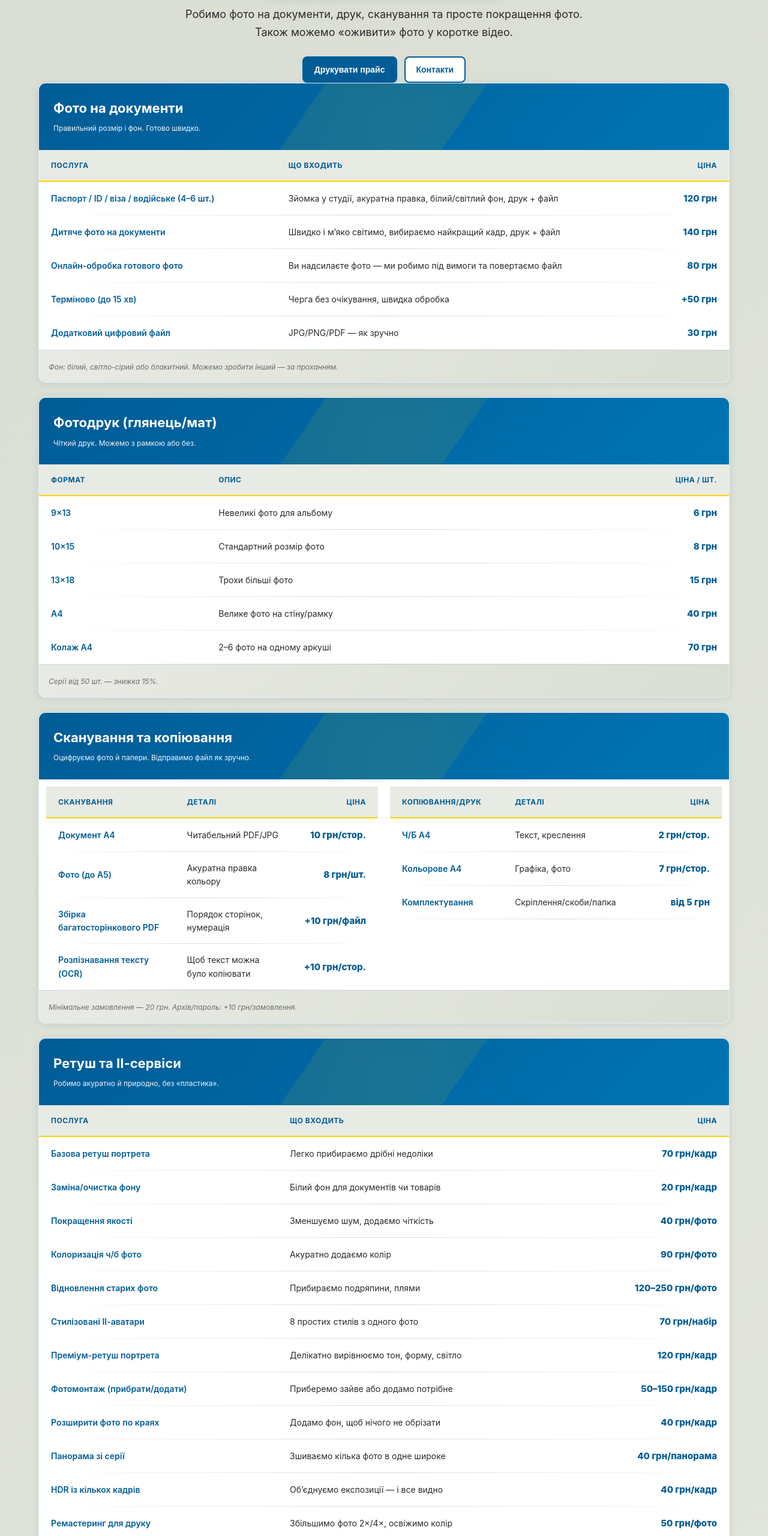
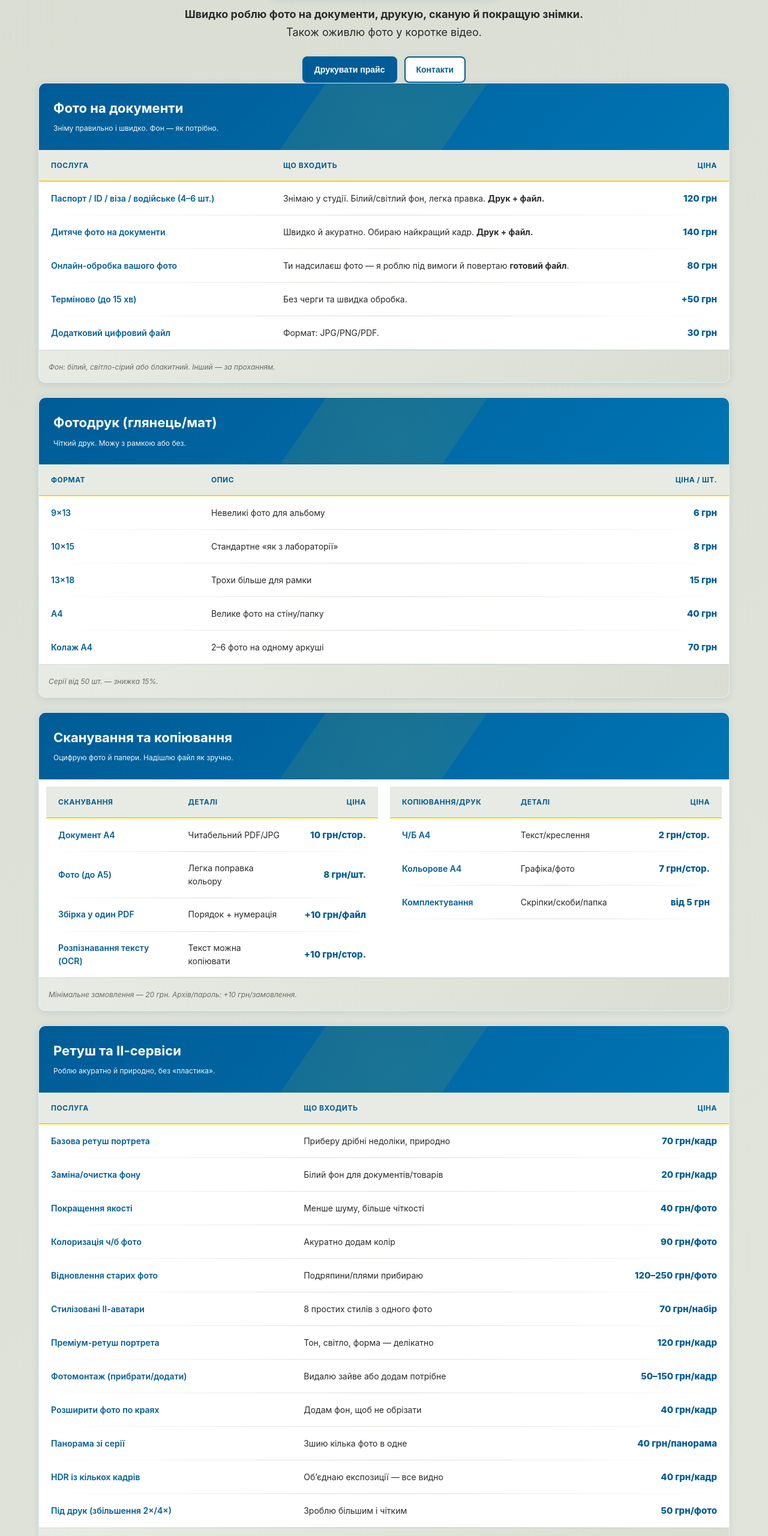
Before and after one commit to avku-ua-volunteers/PixPrint, a plain HTML site: page index.html in a window 1280 px wide. Shown: the part 240-2800 px from the top of the page at 60% size. Drawn offline with Linux system fonts and the light colour scheme.

Commit message:
Update index.html

```diff
--- a/index.html
+++ b/index.html
@@ -49,8 +49,8 @@
   </header>
 
   <div class="wrap hero">
-    <span class="badge">Ціни нижче середніх • <span class="muted">Оновлено: <time datetime="2025-09-24">24 вересня 2025</time></span></span>
-    <p>Робимо фото на документи, друк, сканування та просте покращення фото. Також можемо «оживити» фото у коротке відео.</p>
+    <span class="badge">Ціни нижче середніх • <span class="muted">Оновлено: <time datetime="2025-10-08">8 жовтня 2025</time></span></span>
+    <p><strong>Швидко роблю фото на документи, друкую, сканую й покращую знімки.</strong> Також оживлю фото у коротке відео.</p>
     <div class="actions">
       <button type="button" class="btn primary" data-action="print">Друкувати прайс</button>
       <button type="button" class="btn" data-action="goto" data-target="#contacts">Контакти</button>
@@ -62,7 +62,7 @@
     <section id="docs" class="card" aria-labelledby="h-docs">
       <div class="head">
         <h2 id="h-docs">Фото на документи</h2>
-        <span class="hint">Правильний розмір і фон. Готово швидко.</span>
+        <span class="hint">Зніму правильно і швидко. Фон — як потрібно.</span>
       </div>
       <table>
         <caption class="sr-only">Прайс: фото на документи</caption>
@@ -72,33 +72,33 @@
         <tbody>
           <tr>
             <td>Паспорт / ID / віза / водійське (4–6 шт.)</td>
-            <td>Зйомка у студії, акуратна правка, білий/світлий фон, друк + файл</td>
+            <td>Знімаю у студії. Білий/світлий фон, легка правка. <strong>Друк + файл.</strong></td>
             <td class="price">120 грн</td>
           </tr>
           <tr>
             <td>Дитяче фото на документи</td>
-            <td>Швидко і м’яко світимо, вибираємо найкращий кадр, друк + файл</td>
+            <td>Швидко й акуратно. Обираю найкращий кадр. <strong>Друк + файл.</strong></td>
             <td class="price">140 грн</td>
           </tr>
           <tr>
-            <td>Онлайн-обробка готового фото</td>
-            <td>Ви надсилаєте фото — ми робимо під вимоги та повертаємо файл</td>
+            <td>Онлайн-обробка вашого фото</td>
+            <td>Ти надсилаєш фото — я роблю під вимоги й повертаю <strong>готовий файл</strong>.</td>
             <td class="price">80 грн</td>
           </tr>
           <tr>
             <td>Терміново (до 15 хв)</td>
-            <td>Черга без очікування, швидка обробка</td>
+            <td>Без черги та швидка обробка.</td>
             <td class="price">+50 грн</td>
           </tr>
           <tr>
             <td>Додатковий цифровий файл</td>
-            <td>JPG/PNG/PDF — як зручно</td>
+            <td>Формат: JPG/PNG/PDF.</td>
             <td class="price">30 грн</td>
           </tr>
         </tbody>
       </table>
       <div class="foot">
-        <span class="note">Фон: білий, світло-сірий або блакитний. Можемо зробити інший — за проханням.</span>
+        <span class="note">Фон: білий, світло-сірий або блакитний. Інший — за проханням.</span>
       </div>
     </section>
 
@@ -106,7 +106,7 @@
     <section id="print" class="card" aria-labelledby="h-print">
       <div class="head">
         <h2 id="h-print">Фотодрук (глянець/мат)</h2>
-        <span class="hint">Чіткий друк. Можемо з рамкою або без.</span>
+        <span class="hint">Чіткий друк. Можу з рамкою або без.</span>
       </div>
       <table>
         <caption class="sr-only">Прайс: фотодрук</caption>
@@ -115,9 +115,9 @@
         </thead>
         <tbody>
           <tr><td>9×13</td><td>Невеликі фото для альбому</td><td class="price">6 грн</td></tr>
-          <tr><td>10×15</td><td>Стандартний розмір фото</td><td class="price">8 грн</td></tr>
-          <tr><td>13×18</td><td>Трохи більші фото</td><td class="price">15 грн</td></tr>
-          <tr><td>A4</td><td>Велике фото на стіну/рамку</td><td class="price">40 грн</td></tr>
+          <tr><td>10×15</td><td>Стандартне «як з лабораторії»</td><td class="price">8 грн</td></tr>
+          <tr><td>13×18</td><td>Трохи більше для рамки</td><td class="price">15 грн</td></tr>
+          <tr><td>A4</td><td>Велике фото на стіну/папку</td><td class="price">40 грн</td></tr>
           <tr><td>Колаж A4</td><td>2–6 фото на одному аркуші</td><td class="price">70 грн</td></tr>
         </tbody>
       </table>
@@ -130,7 +130,7 @@
     <section id="scan" class="card" aria-labelledby="h-scan">
       <div class="head">
         <h2 id="h-scan">Сканування та копіювання</h2>
-        <span class="hint">Оцифруємо фото й папери. Відправимо файл як зручно.</span>
+        <span class="hint">Оцифрую фото й папери. Надішлю файл як зручно.</span>
       </div>
       <div class="grid in-card">
         <div class="subcard">
@@ -139,9 +139,9 @@
             <thead><tr><th>Сканування</th><th>Деталі</th><th>Ціна</th></tr></thead>
             <tbody>
               <tr><td>Документ A4</td><td>Читабельний PDF/JPG</td><td class="price">10 грн/стор.</td></tr>
-              <tr><td>Фото (до A5)</td><td>Акуратна правка кольору</td><td class="price">8 грн/шт.</td></tr>
-              <tr><td>Збірка багатосторінкового PDF</td><td>Порядок сторінок, нумерація</td><td class="price">+10 грн/файл</td></tr>
-              <tr><td>Розпізнавання тексту (OCR)</td><td>Щоб текст можна було копіювати</td><td class="price">+10 грн/стор.</td></tr>
+              <tr><td>Фото (до A5)</td><td>Легка поправка кольору</td><td class="price">8 грн/шт.</td></tr>
+              <tr><td>Збірка у один PDF</td><td>Порядок + нумерація</td><td class="price">+10 грн/файл</td></tr>
+              <tr><td>Розпізнавання тексту (OCR)</td><td>Текст можна копіювати</td><td class="price">+10 грн/стор.</td></tr>
             </tbody>
           </table>
         </div>
@@ -150,9 +150,9 @@
             <caption class="sr-only">Прайс: копіювання/друк</caption>
             <thead><tr><th>Копіювання/друк</th><th>Деталі</th><th>Ціна</th></tr></thead>
             <tbody>
-              <tr><td>Ч/Б A4</td><td>Текст, креслення</td><td class="price">2 грн/стор.</td></tr>
-              <tr><td>Кольорове A4</td><td>Графіка, фото</td><td class="price">7 грн/стор.</td></tr>
-              <tr><td>Комплектування</td><td>Скріплення/скоби/папка</td><td class="price">від 5 грн</td></tr>
+              <tr><td>Ч/Б A4</td><td>Текст/креслення</td><td class="price">2 грн/стор.</td></tr>
+              <tr><td>Кольорове A4</td><td>Графіка/фото</td><td class="price">7 грн/стор.</td></tr>
+              <tr><td>Комплектування</td><td>Скріпки/скоби/папка</td><td class="price">від 5 грн</td></tr>
             </tbody>
           </table>
         </div>
@@ -166,35 +166,34 @@
     <section id="retouch" class="card" aria-labelledby="h-retouch">
       <div class="head">
         <h2 id="h-retouch">Ретуш та ІІ-сервіси</h2>
-        <span class="hint">Робимо акуратно й природно, без «пластика».</span>
+        <span class="hint">Роблю акуратно й природно, без «пластика».</span>
       </div>
       <table>
         <caption class="sr-only">Прайс: ретуш та ІІ</caption>
         <thead><tr><th>Послуга</th><th>Що входить</th><th>Ціна</th></tr></thead>
         <tbody>
-          <tr><td>Базова ретуш портрета</td><td>Легко прибираємо дрібні недоліки</td><td class="price">70 грн/кадр</td></tr>
-          <tr><td>Заміна/очистка фону</td><td>Білий фон для документів чи товарів</td><td class="price">20 грн/кадр</td></tr>
-          <tr><td>Покращення якості</td><td>Зменшуємо шум, додаємо чіткість</td><td class="price">40 грн/фото</td></tr>
-          <tr><td>Колоризація ч/б фото</td><td>Акуратно додаємо колір</td><td class="price">90 грн/фото</td></tr>
-          <tr><td>Відновлення старих фото</td><td>Прибираємо подряпини, плями</td><td class="price">120–250 грн/фото</td></tr>
+          <tr><td>Базова ретуш портрета</td><td>Приберу дрібні недоліки, природно</td><td class="price">70 грн/кадр</td></tr>
+          <tr><td>Заміна/очистка фону</td><td>Білий фон для документів/товарів</td><td class="price">20 грн/кадр</td></tr>
+          <tr><td>Покращення якості</td><td>Менше шуму, більше чіткості</td><td class="price">40 грн/фото</td></tr>
+          <tr><td>Колоризація ч/б фото</td><td>Акуратно додам колір</td><td class="price">90 грн/фото</td></tr>
+          <tr><td>Відновлення старих фото</td><td>Подряпини/плями прибираю</td><td class="price">120–250 грн/фото</td></tr>
           <tr><td>Стилізовані ІІ-аватари</td><td>8 простих стилів з одного фото</td><td class="price">70 грн/набір</td></tr>
-          <!-- Додані прості послуги без заліза -->
-          <tr><td>Преміум-ретуш портрета</td><td>Делікатно вирівнюємо тон, форму, світло</td><td class="price">120 грн/кадр</td></tr>
-          <tr><td>Фотомонтаж (прибрати/додати)</td><td>Приберемо зайве або додамо потрібне</td><td class="price">50–150 грн/кадр</td></tr>
-          <tr><td>Розширити фото по краях</td><td>Додамо фон, щоб нічого не обрізати</td><td class="price">40 грн/кадр</td></tr>
-          <tr><td>Панорама зі серії</td><td>Зшиваємо кілька фото в одне широке</td><td class="price">40 грн/панорама</td></tr>
-          <tr><td>HDR із кількох кадрів</td><td>Об’єднуємо експозиції — і все видно</td><td class="price">40 грн/кадр</td></tr>
-          <tr><td>Ремастеринг для друку</td><td>Збільшимо фото 2×/4×, освіжимо колір</td><td class="price">50 грн/фото</td></tr>
+          <tr><td>Преміум-ретуш портрета</td><td>Тон, світло, форма — делікатно</td><td class="price">120 грн/кадр</td></tr>
+          <tr><td>Фотомонтаж (прибрати/додати)</td><td>Видалю зайве або додам потрібне</td><td class="price">50–150 грн/кадр</td></tr>
+          <tr><td>Розширити фото по краях</td><td>Додам фон, щоб не обрізати</td><td class="price">40 грн/кадр</td></tr>
+          <tr><td>Панорама зі серії</td><td>Зшию кілька фото в одне</td><td class="price">40 грн/панорама</td></tr>
+          <tr><td>HDR із кількох кадрів</td><td>Об’єднаю експозиції — все видно</td><td class="price">40 грн/кадр</td></tr>
+          <tr><td>Під друк (збільшення 2×/4×)</td><td>Зроблю більшим і чітким</td><td class="price">50 грн/фото</td></tr>
         </tbody>
       </table>
-      <div class="foot"><span class="note">Складні випадки скажемо ціну перед роботою. Оплачуєте тільки якщо подобається результат.</span></div>
+      <div class="foot"><span class="note">Складні випадки скажу ціну наперед. Платиш лише якщо подобається результат.</span></div>
     </section>
 
-    <!-- Анімація з фото (новий розділ) -->
+    <!-- Анімація з фото -->
     <section id="animate" class="card" aria-labelledby="h-animate">
       <div class="head">
         <h2 id="h-animate">Анімація з фото</h2>
-        <span class="hint">З вашого фото зробимо коротке відео. Просто і красиво.</span>
+        <span class="hint">З твого фото зроблю коротке відео. Просто і красиво.</span>
       </div>
       <table>
         <caption class="sr-only">Прайс: анімація з фото</caption>
@@ -202,22 +201,22 @@
         <tbody>
           <tr>
             <td>Оживити обличчя</td>
-            <td>Легкий рух очей/усмішка, 5–10 сек, 1080p</td>
+            <td>Легкий рух очей/усмішка, 5–10 с, 1080p</td>
             <td class="price">80 грн/фото</td>
           </tr>
           <tr>
             <td>«Говоряче фото»</td>
-            <td>Під ваш текст/голос, до 15 сек, 1080p</td>
+            <td>Під твій текст/голос, до 15 с, 1080p</td>
             <td class="price">120 грн/відео</td>
           </tr>
           <tr>
             <td>Легкий рух з одного фото</td>
-            <td>Ефект «повільної камери», глибина, 8–12 сек, 1080p</td>
+            <td>Ефект «повільної камери», 8–12 с, 1080p</td>
             <td class="price">100 грн/сцена</td>
           </tr>
           <tr>
             <td>Слайдшоу з фото</td>
-            <td>20–30 ваших фото + музика + титри, 60–90 сек</td>
+            <td>20–30 фото + музика + титри, 60–90 с</td>
             <td class="price">180 грн/ролик</td>
           </tr>
           <tr>
@@ -228,7 +227,7 @@
         </tbody>
       </table>
       <div class="foot">
-        <span class="note">Працюємо тільки з вашими фото. Для дитячих фото потрібен дозвіл батьків. Музику беремо без прав або вашу.</span>
+        <span class="note">Працюю тільки з вашими фото. Для дитячих — дозвіл батьків. Музика — без прав або ваша.</span>
       </div>
     </section>
 
@@ -236,7 +235,7 @@
     <section id="studio" class="card" aria-labelledby="h-studio">
       <div class="head">
         <h2 id="h-studio">Міні-студійна зйомка</h2>
-        <span class="hint">Зробимо кілька хороших кадрів за 15 хвилин.</span>
+        <span class="hint">Зроблю кілька хороших кадрів за 15 хвилин.</span>
       </div>
       <table>
         <caption class="sr-only">Прайс: міні-студійна зйомка</caption>
@@ -260,11 +259,10 @@
         <caption class="sr-only">Прайс: предметна зйомка</caption>
         <thead><tr><th>Послуга</th><th>Що входить</th><th>Ціна</th></tr></thead>
         <tbody>
-          <tr><td>Кадр на білому фоні</td><td>Світло, рівний чистий фон</td><td class="price">50 грн/кадр</td></tr>
+          <tr><td>Кадр на білому фоні</td><td>Чистий рівний фон</td><td class="price">50 грн/кадр</td></tr>
           <tr><td>Набір 5 ракурсів</td><td>Повороти/деталі, однакове світло</td><td class="price">220 грн/товар</td></tr>
-          <tr><td>ІІ-«лайфстайл» фон</td><td>Підійдемо сцену під ваш товар</td><td class="price">30 грн/кадр</td></tr>
+          <tr><td>ІІ «лайфстайл»-фон</td><td>Підіб’ю сцену під товар</td><td class="price">30 грн/кадр</td></tr>
           <tr><td>Пакет 10+ товарів</td><td>Знижка за обсяг</td><td class="price">–10%</td></tr>
-          <!-- Нове без обладнання -->
           <tr><td>SKU-Ready (масова обробка)</td><td>Обрізка, фон, однакові розміри, перейменування, ZIP</td><td class="price">25 грн/фото</td></tr>
         </tbody>
       </table>
@@ -283,7 +281,7 @@
         <tbody>
           <tr><td>Візитка — дизайн</td><td>Простий макет з ваших даних</td><td class="price">80 грн</td></tr>
           <tr><td>Візитки — друк 50 шт.</td><td>Щільний папір/фотопапір</td><td class="price">120 грн</td></tr>
-          <tr><td>Прайс/листівка A4</td><td>Простий макет + друк</td><td class="price">50 грн/шт.</td></tr>
+          <tr><td>Прайс/листівка A4</td><td>Макет + друк</td><td class="price">50 грн/шт.</td></tr>
           <tr><td>Фото для бейджів</td><td>Зйомка + обрізка під формат</td><td class="price">20 грн/шт.</td></tr>
         </tbody>
       </table>
@@ -306,7 +304,7 @@
           <tr><td>«Товар Старт»</td><td>5 ракурсів + 1 ІІ-фон, експорт під маркетплейси</td><td class="price">200 грн/товар</td></tr>
         </tbody>
       </table>
-      <div class="foot"><span class="note">Можна замінити або додати пункт у пакеті за доплату.</span></div>
+      <div class="foot"><span class="note">У пакеті можна щось замінити/додати за доплату.</span></div>
     </section>
 
     <!-- Додатково -->
@@ -319,8 +317,8 @@
         <caption class="sr-only">Прайс: додаткові умови</caption>
         <thead><tr><th>Опція</th><th>Опис</th><th>Умови</th></tr></thead>
         <tbody>
-          <tr><td>Терміново</td><td>Робимо швидше</td><td class="price">+30%</td></tr>
-          <tr><td>Складний виріз/ретуш</td><td>Волосся, дрібні деталі, скло</td><td class="price">+20–40%</td></tr>
+          <tr><td>Терміново</td><td>Роблю швидше</td><td class="price">+30%</td></tr>
+          <tr><td>Складний виріз/ретуш</td><td>Волосся, скло, дрібні деталі</td><td class="price">+20–40%</td></tr>
           <tr><td>Передача файлів</td><td>Telegram/Viber/e-mail/хмара</td><td class="price">безкоштовно</td></tr>
           <tr><td>Зберігання файлів</td><td>7 днів — безкоштовно, далі</td><td class="price">20 грн/місяць</td></tr>
           <tr><td>Знижки</td><td>Студенти/пенсіонери, 10+ товарів, 50+ відбитків</td><td class="price">–10…15%</td></tr>
@@ -336,7 +334,7 @@
     <section id="contacts" class="card" aria-labelledby="h-contacts">
       <div class="head">
         <h2 id="h-contacts">Контакти</h2>
-        <span class="hint">Можна онлайн або прийти офлайн.</span>
+        <span class="hint">Можу онлайн або офлайн — як зручно.</span>
       </div>
       <div class="foot contacts">
         <div><strong>Фото-точка</strong></div>
@@ -355,7 +353,7 @@
         <small>© <span id="y"></span> Фото-точка. Устаткування: Epson L8050, сканер, камера, софтбокс, фон, ПК, ІІ-сервіси.</small>
       </div>
       <div>
-        <small class="muted">Версія прайсу: 24.09.2025</small>
+        <small class="muted">Версія прайсу: 08.10.2025</small>
       </div>
     </div>
   </footer>
```
